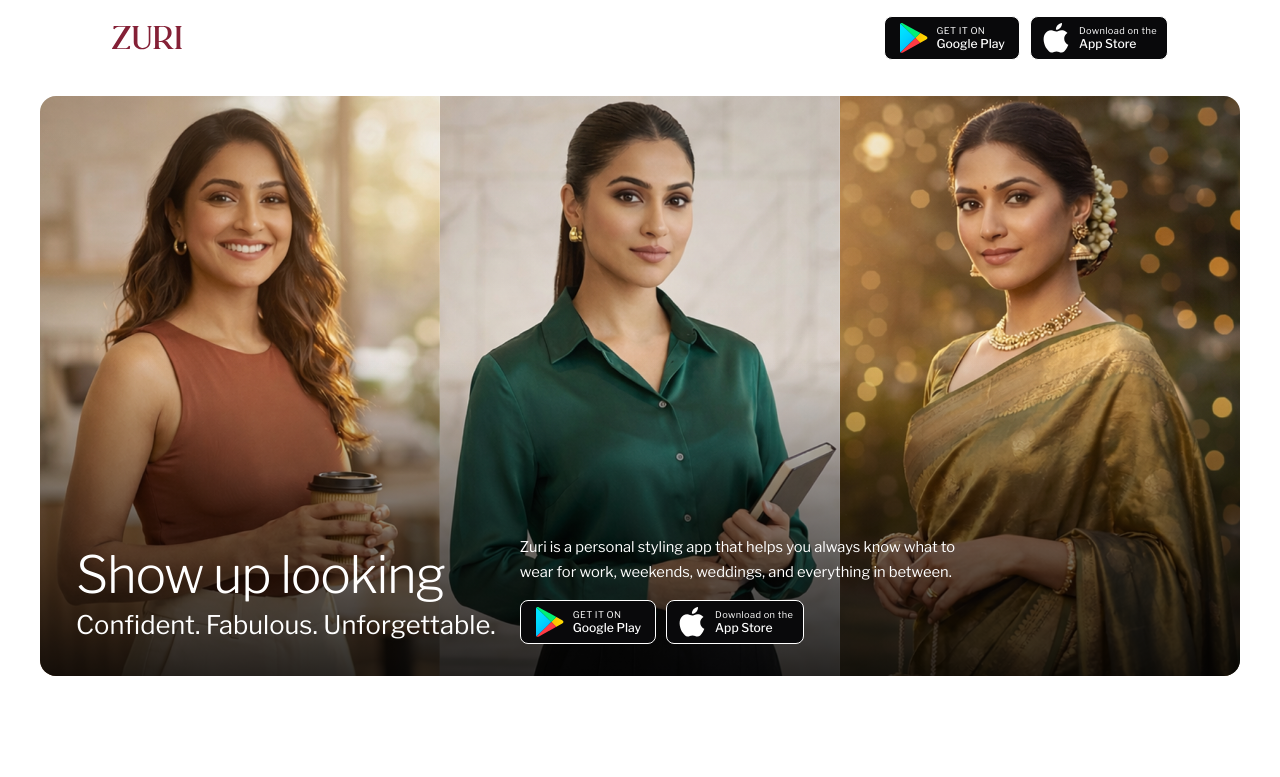
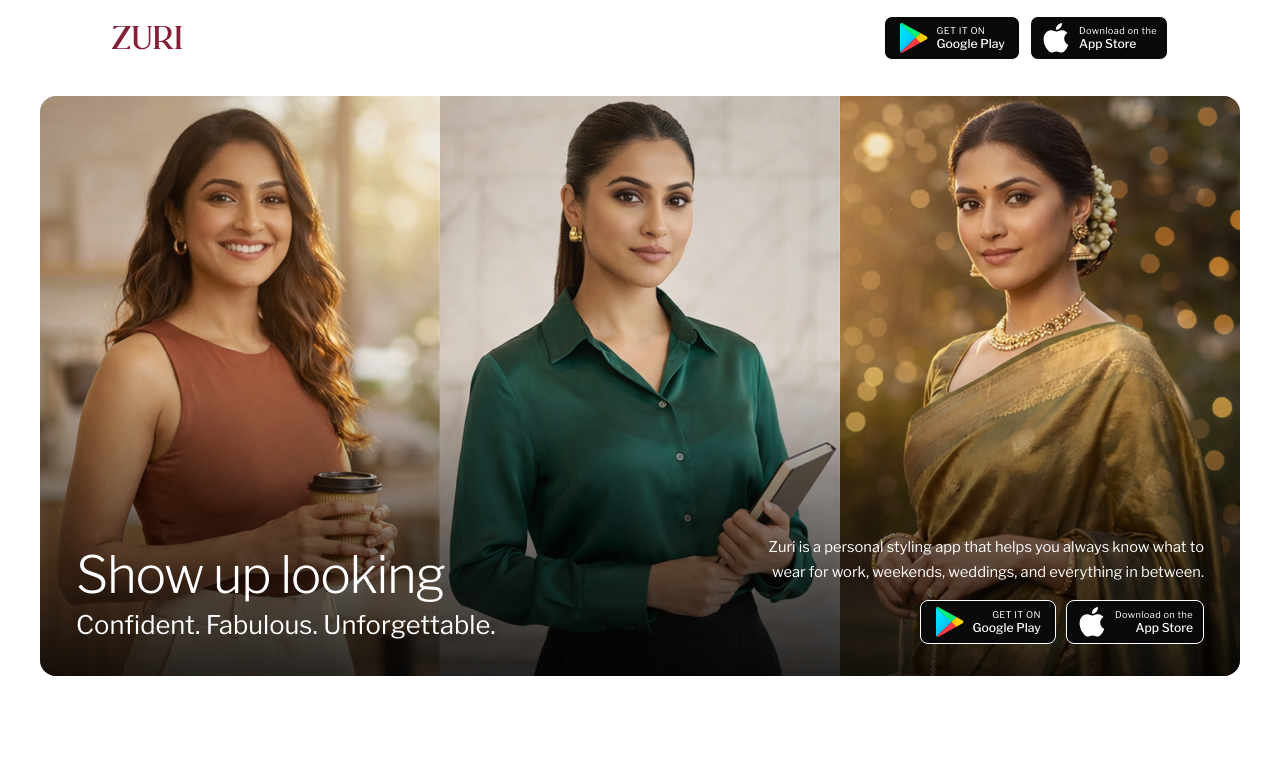
Before and after one commit to TheZuriApp/new-zuri-website, a React (Vite) app: page / in a window 1280 px wide. Shown: the top 777 px of the page. Built offline with nearby package versions, Linux system fonts and the light colour scheme.

Commit message:
UI adjustments and added metadata for seo

```diff
--- a/index.html
+++ b/index.html
@@ -5,6 +5,22 @@
     <link rel="icon" type="image/svg+xml" href="src/assets/ZURI.svg" />
     <meta name="viewport" content="width=device-width, initial-scale=1.0" />
     <title>Zuri</title>
+    <meta
+      name="description"
+      content="Zuri blends smart wardrobe digitization, virtual try-ons, and instant styling guidance so every look feels curated before you leave home."
+    />
+    <meta property="og:title" content="Zuri" />
+    <meta
+      property="og:description"
+      content="Zuri blends smart wardrobe digitization, virtual try-ons, and instant styling guidance so every look feels curated before you leave home."
+    />
+    <meta property="og:type" content="website" />
+    <meta name="twitter:card" content="summary_large_image" />
+    <meta name="twitter:title" content="Zuri" />
+    <meta
+      name="twitter:description"
+      content="Zuri blends smart wardrobe digitization, virtual try-ons, and instant styling guidance so every look feels curated before you leave home."
+    />
   </head>
   <body>
     <div id="root"></div>
--- a/src/components/home/HeroSection.jsx
+++ b/src/components/home/HeroSection.jsx
@@ -157,8 +157,8 @@
 
         <div className="pointer-events-none absolute inset-x-0 bottom-0 z-20 h-[55%] bg-[linear-gradient(to_top,rgba(0,0,0,0.82)_0%,rgba(0,0,0,0.45)_50%,transparent_100%)]" />
 
-        <div className="absolute inset-x-0 bottom-0 z-30 flex flex-col items-start gap-6 px-5 py-6 sm:flex-row sm:items-end sm:px-7 sm:py-7 lg:px-9 lg:py-8">
-          <div>
+        <div className="absolute inset-x-0 bottom-0 z-30 flex w-full flex-col items-start gap-6 px-5 py-6 sm:flex-row sm:items-end sm:px-7 sm:py-7 lg:justify-between lg:px-9 lg:py-8">
+          <div className="shrink-0 text-left">
             <h1 className="text-[clamp(2.6rem,4vw,3.8rem)] font-extralight leading-none tracking-tight text-white">
               Show up looking
             </h1>
@@ -167,12 +167,12 @@
             </p>
           </div>
 
-          <div className="w-full max-w-md shrink-0 sm:max-w-115 lg:max-w-115">
+          <div className="w-full max-w-md shrink-0 text-left sm:max-w-115 lg:max-w-115 lg:text-right">
             <p className="mb-4 text-[0.92rem] leading-[1.65] text-white font-normal">
               Zuri is a personal styling app that helps you always know what to
               wear for work, weekends, weddings, and everything in between.
             </p>
-            <div className="flex flex-wrap gap-2.5">
+            <div className="flex flex-wrap justify-start gap-2.5 lg:justify-end">
               <StoreBadge />
               <StoreBadge apple />
             </div>
```
